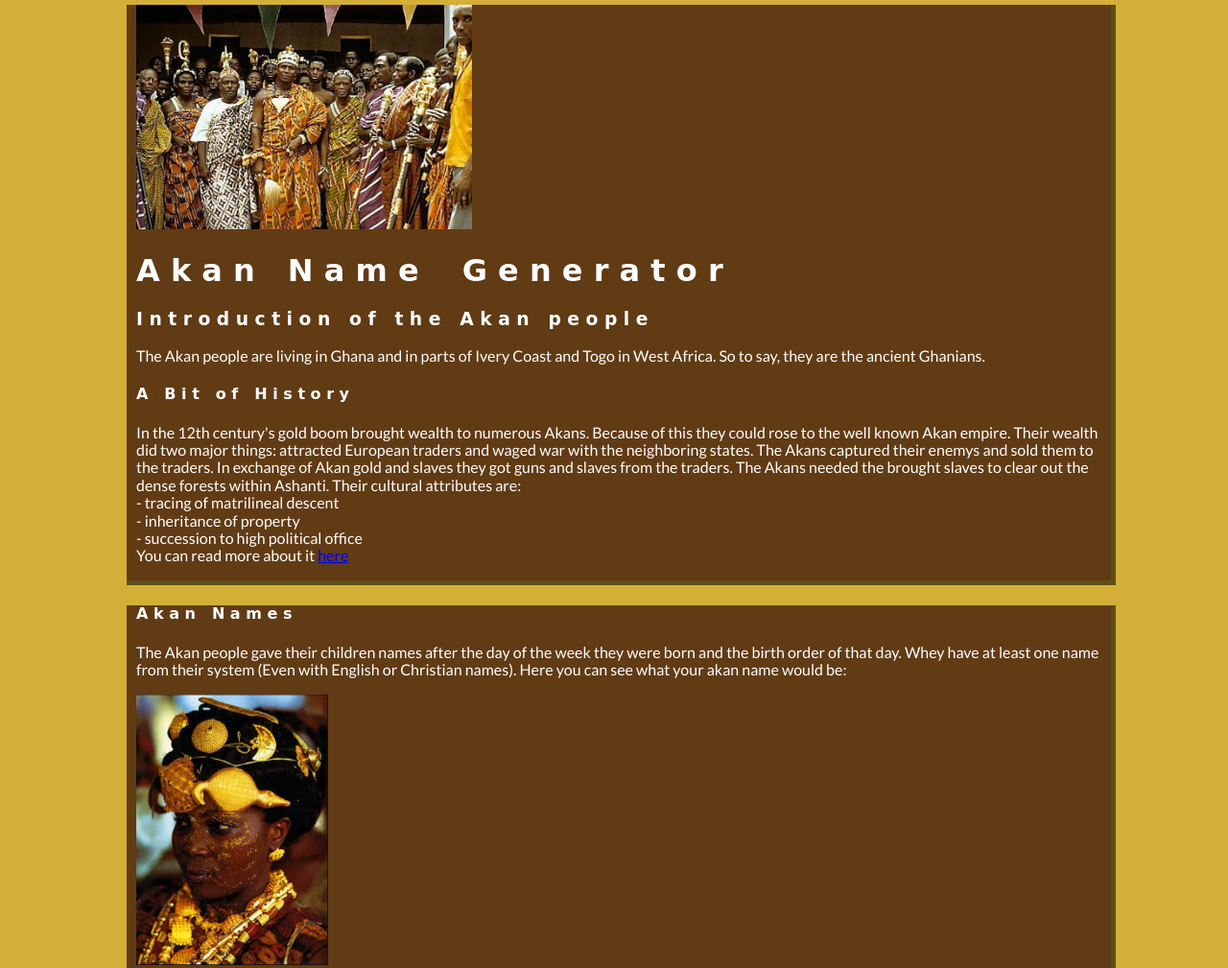
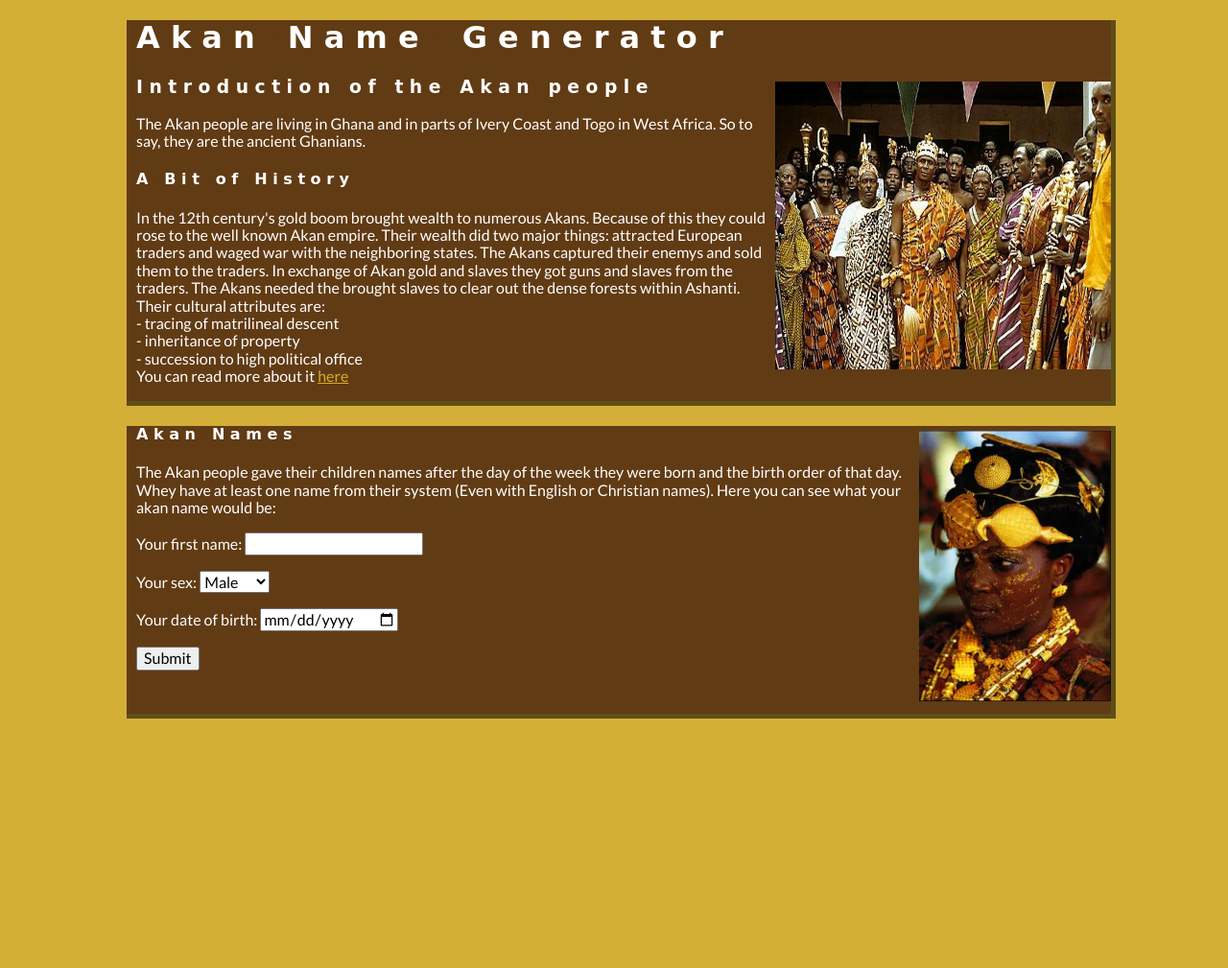
Before and after one commit to Darkpfeffer/akan-name-generator, a plain HTML site: page index.html in a window 1280 px wide. Shown: the top 1009 px of the page at 96% size. After the commit the page ends 800 px from the top, so only its background shows below. Drawn offline with nearby package versions, Linux system fonts and the light colour scheme; a web font is replaced by a local one.

Commit message:
styled page and generated content

```diff
--- a/index.html
+++ b/index.html
@@ -11,25 +11,25 @@
     </head>
     <body>
         <div class="page-content">
-            <img src="img/Akan_people.jpg" ref="Akan image" class="content_image" id="akan_image">
             <h1 class="page-content__header">A k a n
                 <span class="space">n</span>N a m e
                 <span class="space">n</span>
                 G e n e r a t o r</h1>
-            <h3 class="page-content__header">I n t r o d u c t i o n
+                <img src="img/Akan_people.jpg" ref="Akan image" class="content_image" id="akan_image">
+            <h3 class="page-content__header page-content__header--content">I n t r o d u c t i o n
                 <span class="space">n</span>o f
                 <span class="space">n</span>t h e
                 <span class="space">n</span>A k a n
                 <span class="space">n</span>p e o p l e</h3>
-            <p>
+            <p class="page-content__content page-content__header--content">
                 The Akan people are living in Ghana and in parts of Ivery Coast and
                  Togo in West Africa. So to say, they are the ancient Ghanians.
             </p>
-            <h4 class="page-content__header">A
+            <h4 class="page-content__header page-content__header--content">A
                 <span class="space">n</span>B i t
                 <span class="space">n</span>o f
                 <span class="space">n</span>H i s t o r y</h4>
-            <p>
+            <p class="page-content__content page-content__header--content">
                 In the 12th century's gold boom brought wealth to numerous Akans.
                  Because of this they could rose to the well known Akan empire. Their
                  wealth did two major things: attracted European traders
@@ -44,16 +44,16 @@
                  You can read more about it <a href="https://en.wikipedia.org/wiki/Akan_people" target="_blank" rel="link to wikipedia">here</a>
             </p>
         </div>
-        <div class="page-content">
-            <h4 class="page-content__header">A k a n
+        <div class="page-content page-content__second">
+            <img src="img/Akan_woman.PNG" ref="Akan woman" class="content_image">
+            <h4 class="page-content__header page-content__header--content">A k a n
                 <span class="space">n</span>N a m e s</h4>
-            <p>
+            <p class="page-content__content">
                 The Akan people gave their children names after the day of the week
                  they were born and the birth order of that day. Whey have at least
                  one name from their system (Even with English or Christian names).
                  Here you can see what your akan name would be:
             </p>
-            <img src="img/Akan_woman.PNG" ref="Akan woman" class="content_image">
             <form>
                 <p>Your first name: <input type="text" id="first-name"></p>
                 <p>Your sex:
--- a/src/css/styles.css
+++ b/src/css/styles.css
@@ -2,6 +2,10 @@ body {
     margin: 5px;
     font-family: 'Lato', sans-serif;
     background-color: #d4af37;
+}
+
+a {
+    color: #d6ac24;
 }
 
 .space {
@@ -19,14 +23,36 @@ body {
     border-bottom: 5px solid rgba(94, 78, 23, 1);
 }
 
+.page-content__second {
+    height: auto;
+}
+
+.page-content__header--content .page-content__content{
+    display: inline;
+    float: left;
+}
+
 .content_image {
+    margin-top: 5px;
     width: 200px;
+    float: right;
 }
 
 #akan_image {
     width: 350px;
+    height: 300px;
 }
 
 .page-content__header {
     font-family: 'Climate Crisis', cursive;
 }
+
+.appending__content {
+    font-size: 20px;
+}
+
+@media all and (min-width: 840px) {
+    .page-content__second {
+        height: 300px;
+    }
+}
--- a/src/js/scripts.js
+++ b/src/js/scripts.js
@@ -8,6 +8,7 @@ let personSex= document.querySelector('#sex');
 submitButton.addEventListener('click', (event) => {
     event.preventDefault();
     let paragraph= document.createElement('p');
+    paragraph.classList.add('appending__content')
     if (!appending.firstElementChild) {
         appending.appendChild(paragraph);
         submitButton.click();
```
